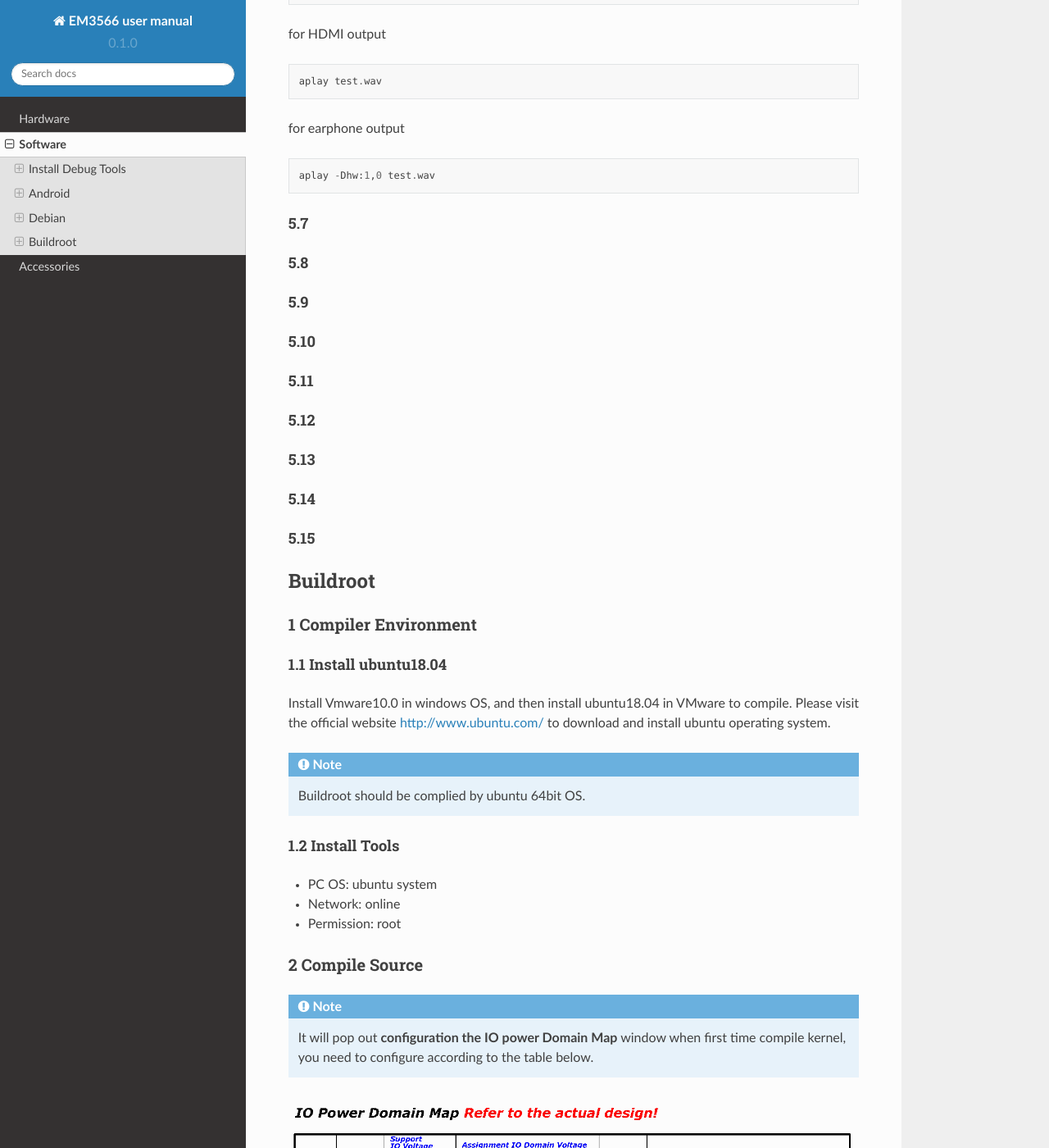
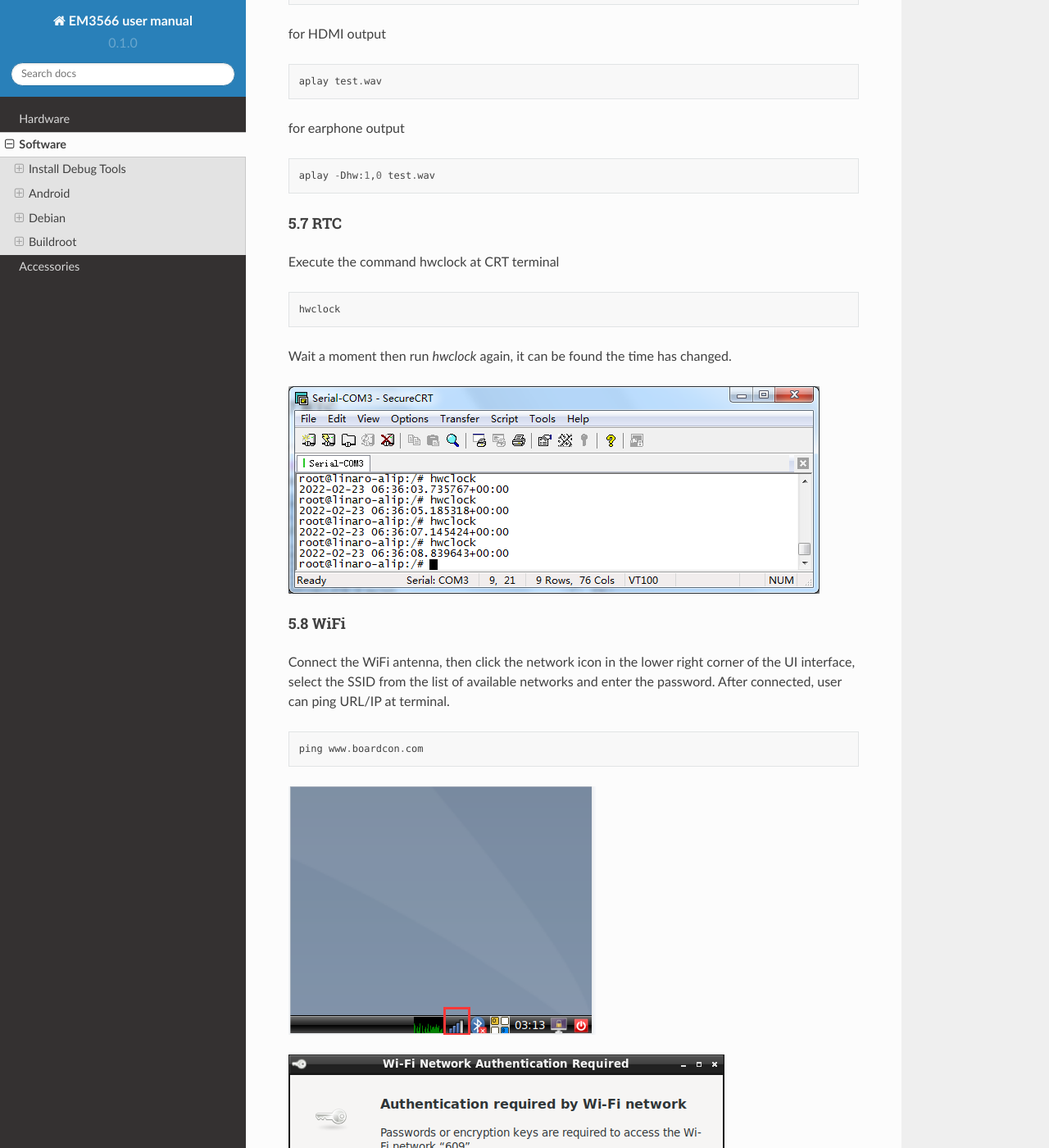
Before and after one commit to boardcon/EM3566, a Sphinx documentation site: the page built from docs/source/software.rst, in a window 1280 px wide and 1400 px high, scrolled down 43125 px. Shown: the whole window at 82% size. Built offline with Sphinx 7.4.7 and the Read the Docs theme 2.0.0, drawn with Linux system fonts in a browser that asks for light colours; some of the changed text lies outside the part shown.

Commit message:
Update software.rst

```diff
--- a/docs/source/software.rst
+++ b/docs/source/software.rst
@@ -869,17 +869,74 @@
 
     aplay -Dhw:1,0 test.wav
 
-5.7
+5.7 RTC
+^^^^^^^^^
+
+Execute the command hwclock at CRT terminal
+
+.. code-block::
+
+  hwclock
+
+Wait a moment then run *hwclock* again, it can be found the time has changed.
+
+.. figure:: ./image/EM3566_Debian_18.png
+   :alt: RTC test
+
+
+5.8 WiFi
+^^^^^^^^^^
+
+Connect the WiFi antenna, then click the network icon in the lower right corner of the UI interface, select the SSID from the list of available networks and enter the password.
+After connected, user can ping URL/IP at terminal.
+
+.. code-block::
+
+  ping www.boardcon.com
+
+.. figure:: ./image/EM3566_Debian_19.png
+   :alt: WiFI test
+
+.. figure:: ./image/EM3566_Debian_20.png
+   :alt: input password
+
+5.9 Bluetooth
 ^^^^^^^^^^^^^^^^^^^^^^^^
 
-5.8
-^^^^^^^^^^^^^^^^^^^^^^^^
+Open Buletooth
 
-5.9
-^^^^^^^^^^^^^^^^^^^^^^^^
+.. code-block::
 
-5.10
-^^^^^^^^^^^^^^^^^^^^^^^^
+  bt_load_rtk_firmware
+
+.. figure:: ./image/EM3566_Debian_21.png
+   :alt: Open Buletooth
+
+Click the Buletooth icon in the lower right corner of the UI, select the available device in the list to pair.
+
+.. figure:: ./image/EM3566_Debian_22.png
+   :alt: Buletooth test
+
+.. figure:: ./image/EM3566_Debian_23.png
+   :alt: BT pair
+
+5.10 SATA
+^^^^^^^^^^^^
+
+.. warning::
+
+ Hot-plug is not supported for SATA. Please connect the SATA to the development board before power on.
+
+The system is set to USB3.0 mode by default. Please reflash boot-sata.img before test.
+
+Set the SW switch to SATA mode: ON ON
+
+Execute follow command to mount.
+
+.. code-block::
+
+  mount /dev/sda1 /mnt
+  ls
 
 5.11
 ^^^^^^^^^^^^^^^^^^^^^^^^
```
